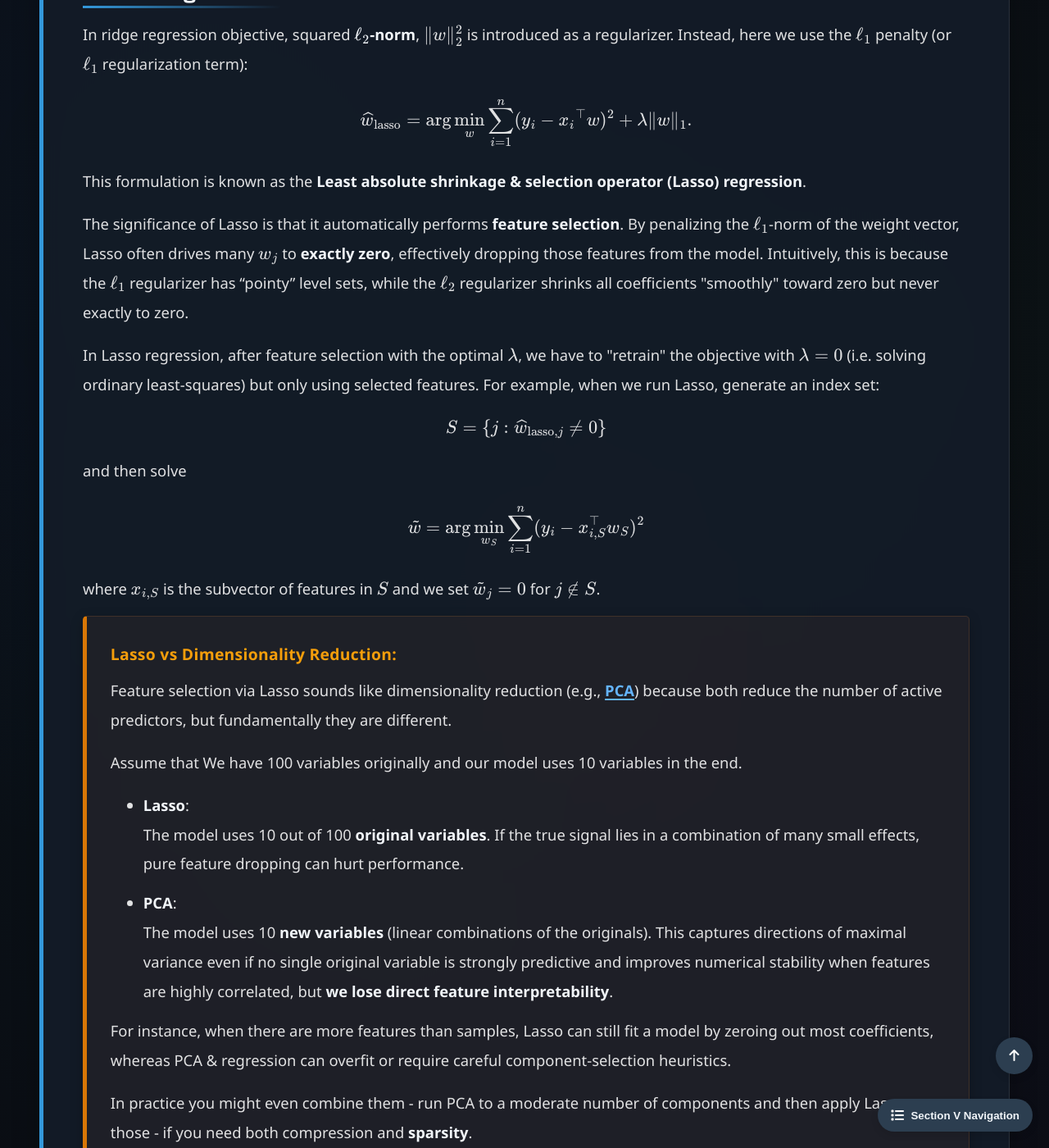
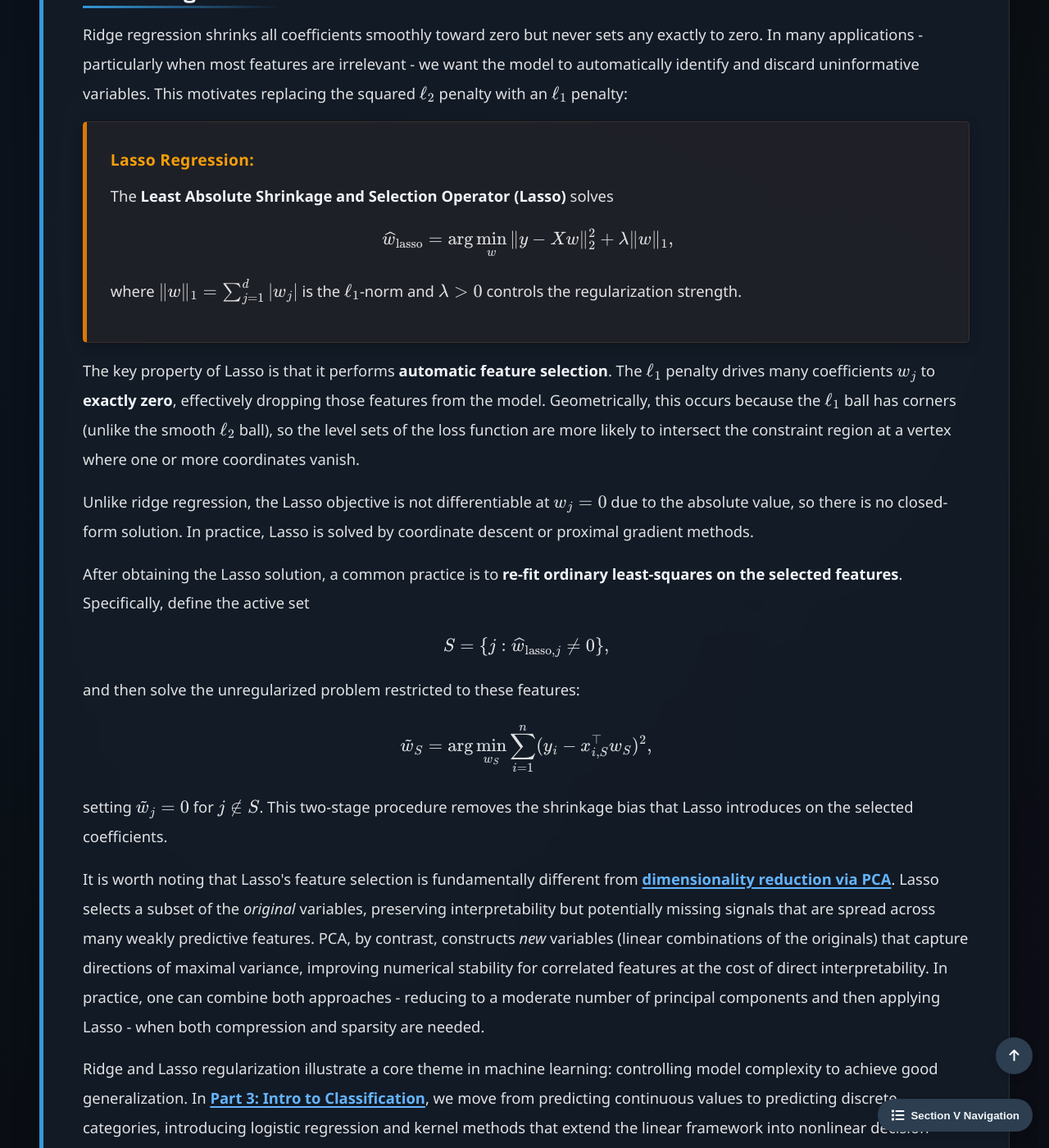
Before and after one commit to Yusukey01/yusukey01.github.io, a Jekyll site: the page built from Mathematics/Machine_learning/regression.html, in a window 1280 px wide and 1400 px high, scrolled down 10516 px. Shown: the whole window at 82% size. Built offline with Jekyll 4.4.1, drawn with Linux system fonts in a browser that asks for light colours; some of the changed text lies outside the part shown.

Commit message:
added explanations

```diff
--- a/Mathematics/Machine_learning/regression.html
+++ b/Mathematics/Machine_learning/regression.html
@@ -258,81 +258,68 @@ uses_python: false
 
             <section id="lasso" class="section-content">
                 <h2>Lasso Regression</h2>
+
                 <p>
-                    In ridge regression objective, squared <strong>\(\ell_2\)-norm</strong>, \( \| w \|_2^2 \) is introduced as a
-                    regularizer. Instead, here we use the \(\ell_1\) penalty (or \(\ell_1\) regularization term):
-                    \[
-                    \widehat{w}_{\text{lasso}} = \arg \min_w \sum_{i=1}^n (y_i - {x_i}^\top w)^2 + \lambda \|w\|_1.
-                    \]
-                    This formulation is known as the <strong>Least absolute shrinkage & selection operator (Lasso) regression</strong>.
-                </p>
-                <p>
-                    The significance of Lasso is that it automatically performs <strong>feature selection</strong>. By penalizing the
-                    \(\ell_1\)-norm of the weight vector, Lasso often drives many \(w_j\) to <strong>exactly zero</strong>, effectively
-                    dropping those features from the model. Intuitively, this is because the \(\ell_1\) regularizer has “pointy” level sets,
-                    while the \(\ell_2\) regularizer shrinks all coefficients "smoothly" toward zero but never exactly to zero.
-                </p>
-                <p>
-                    In Lasso regression, after feature selection with the optimal \(\lambda\), we have to "retrain" the objective with \(\lambda = 0\)
-                    (i.e. solving ordinary least-squares) but only using selected features. For example, when we run Lasso, generate
-                    an index set:
-                    \[
-                    S = \{j : \widehat{w}_{\text{lasso}, j} \neq 0\}
-                    \]
-                    and then solve
-                    \[
-                    \tilde{w} = \arg \min_{w_S} \sum_{i=1}^n (y_i - x_{i, S}^\top w_S)^2
-                    \]
-                    where \(x_{i, S}\) is the subvector of features in \(S\) and we set \(\tilde{w}_j = 0\) for \(j \notin S\).
+                    Ridge regression shrinks all coefficients smoothly toward zero but never sets any exactly to zero.
+                    In many applications - particularly when most features are irrelevant - we want the model to automatically
+                    identify and discard uninformative variables. This motivates replacing the squared \(\ell_2\) penalty with an \(\ell_1\) penalty:
                 </p>
 
                 <div class="theorem">
-                    <span class="theorem-title">Lasso vs Dimensionality Reduction:</span>
+                    <span class="theorem-title">Lasso Regression:</span>
+                    <p>
+                        The <strong>Least Absolute Shrinkage and Selection Operator (Lasso)</strong>
+                        solves
+                        \[
+                        \widehat{w}_{\text{lasso}} = \arg \min_w \|y - Xw\|_2^2 + \lambda \|w\|_1,
+                        \]
+                        where \(\|w\|_1 = \sum_{j=1}^d |w_j|\) is the \(\ell_1\)-norm and
+                        \(\lambda > 0\) controls the regularization strength.
+                    </p>
+                </div>
 
                 <p>
-                        Feature selection via Lasso sounds like dimensionality reduction (e.g., <a href="pca.html"><strong>PCA</strong></a>)
-                        because both reduce the number of active predictors, but fundamentally they are different.
+                    The key property of Lasso is that it performs <strong>automatic feature selection</strong>.
+                    The \(\ell_1\) penalty drives many coefficients \(w_j\) to <strong>exactly zero</strong>, effectively dropping those features
+                    from the model. Geometrically, this occurs because the \(\ell_1\) ball has corners (unlike the smooth \(\ell_2\) ball),
+                    so the level sets of the loss function are more likely to intersect the constraint region at a vertex where
+                    one or more coordinates vanish.
                 </p>
 
                 <p>
-                        Assume that We have 100 variables originally and our model uses 10 variables in the end.
-                    </p>
-
-                    <ul style="padding-left: 40px;">
-                        <li><strong>Lasso</strong>:<br>
-                            The model uses 10 out of 100 <strong>original variables</strong>.
-                            If the true signal lies in a combination of many small effects, pure feature dropping can hurt performance.
-                        </li>
-                        <li><strong>PCA</strong>:<br>
-                            The model uses 10 <strong>new variables</strong> (linear combinations of the originals).
-                            This captures directions of maximal variance even if no single original variable is strongly predictive
-                            and improves numerical stability when features are highly correlated, but <strong>we lose direct feature interpretability</strong>.
-                        </li>
-                    </ul>
-
-                    <p>
-                        For instance, when there are more features than samples, Lasso can still fit a model by zeroing out most coefficients,
-                        whereas PCA & regression can overfit or require careful component-selection heuristics.
-                    </p>
-
-                    <p>In practice you might even combine them - run PCA to a moderate number of components and then apply Lasso on those - if you need both
-                        compression and <strong>sparsity</strong>.
+                    Unlike ridge regression, the Lasso objective is not differentiable at \(w_j = 0\) due to the absolute value, so
+                    there is no closed-form solution. In practice, Lasso is solved by coordinate descent or proximal gradient methods.
                 </p>
 
                 <p>
-                        Ridge and Lasso regularization illustrate a core theme in machine learning: controlling model complexity to achieve valid generalization.
-                        In <a href="intro_classification.html"><strong>Part 3: Intro to Classification</strong></a>, we move from predicting continuous values to
-                        predicting discrete categories, introducing logistic regression and kernel methods that extend the linear framework into nonlinear decision
-                        boundaries.
+                    After obtaining the Lasso solution, a common practice is to <strong>re-fit ordinary least-squares on the selected features</strong>.
+                    Specifically, define the active set
+                    \[
+                    S = \{j : \widehat{w}_{\text{lasso}, j} \neq 0\},
+                    \]
+                    and then solve the unregularized problem restricted to these features:
+                    \[
+                    \tilde{w}_S = \arg \min_{w_S} \sum_{i=1}^n (y_i - x_{i,S}^\top w_S)^2,
+                    \]
+                    setting \(\tilde{w}_j = 0\) for \(j \notin S\). This two-stage procedure removes the shrinkage bias that Lasso
+                    introduces on the selected coefficients.
                 </p>
 
-                </div>
+                <p>
+                    It is worth noting that Lasso's feature selection is fundamentally different from <a href="pca.html"><strong>dimensionality reduction via PCA</strong></a>.
+                    Lasso selects a subset of the <em>original</em> variables, preserving interpretability but potentially missing signals that are spread across many
+                    weakly predictive features. PCA, by contrast, constructs <em>new</em> variables (linear combinations of the originals) that capture directions of maximal
+                    variance, improving numerical stability for correlated features at the cost of direct interpretability. In practice, one can combine both approaches -
+                    reducing to a moderate number of principal components and then applying Lasso - when both compression and sparsity are needed.
+                </p>
+
+                 <p>
+                    Ridge and Lasso regularization illustrate a core theme in machine learning: controlling model complexity to achieve good generalization. In
+                    <a href="intro_classification.html"><strong>Part 3: Intro to Classification</strong></a>, we move from predicting continuous values to
+                    predicting discrete categories, introducing logistic regression and kernel methods that extend the linear framework into nonlinear decision boundaries.
+                </p>
 
             </section>
-
-
-
-
 
         </div>
         <script src="/js/main.js"></script>
```
Also changed, not shown: data/curriculum.json. Lines whose indentation alone changed are shown as unchanged.
